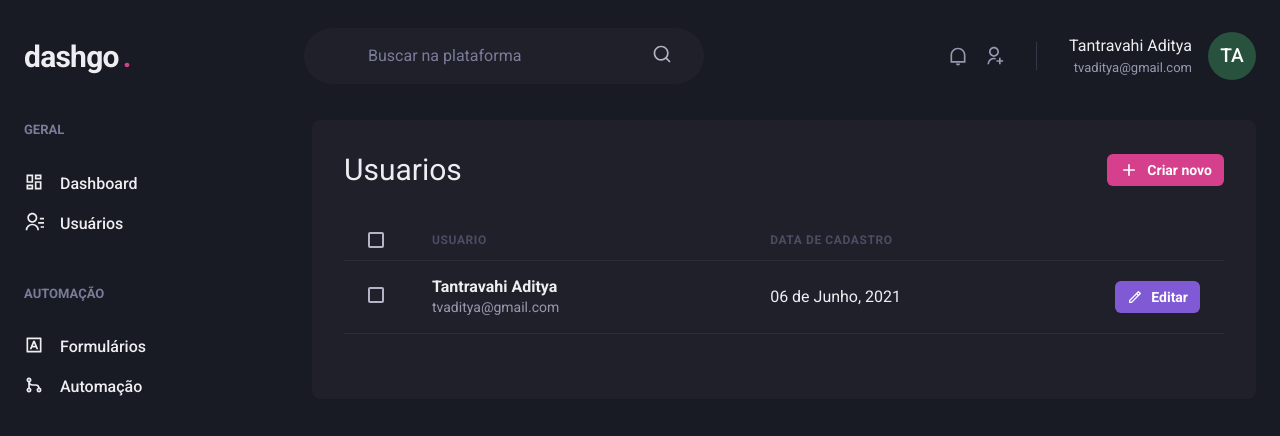
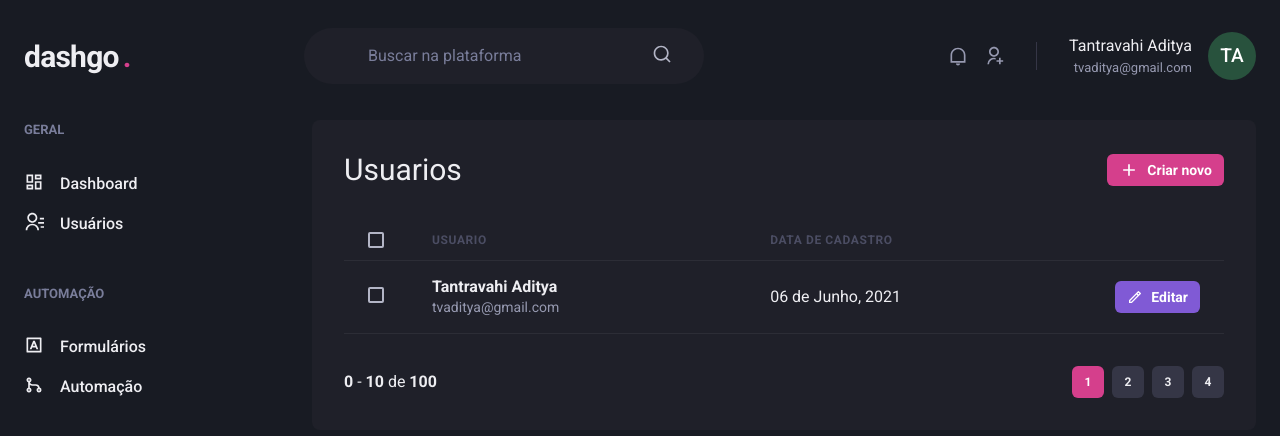
Before and after one commit to tvaditya/dashgo-react, a Next.js app: page /users in a window 1280 px wide. Shown: the top 436 px of the page. Built offline with nearby package versions, Linux system fonts and the light colour scheme.

Commit message:
Pagination component created

```diff
--- /dev/null
+++ b/src/components/Pagination.tsx
@@ -0,0 +1,66 @@
+import { Stack, Button, Box} from "@chakra-ui/react";
+
+export function Pagination() {
+    return (
+        <Stack
+            direction={"row"}
+            mt={"8"}
+            justify={"space-between"}
+            align={"center"}
+            spacing={"6"}
+        >
+            <Box>
+                <strong>0</strong> - <strong>10</strong> de <strong>100</strong>
+            </Box>
+            <Stack direction={"row"} spacing={"2"}>
+
+                <Button
+                    size="sm"
+                    fontSize="xs"
+                    width="4"
+                    colorScheme="pink"
+                    disabled
+                    _disabled={{
+                        bgColor:'pink.500',
+                        cursor: 'default',
+                    }}
+                >
+                    1
+                </Button>
+                <Button
+                    size="sm"
+                    fontSize="xs"
+                    width="4"
+                    bg="gray.700"
+                    _hover={{
+                        bg: "gray.500"
+                    }}
+                >
+                    2
+                </Button>
+                <Button
+                    size="sm"
+                    fontSize="xs"
+                    width="4"
+                    bg="gray.700"
+                    _hover={{
+                        bg: "gray.500"
+                    }}
+                >
+                    3
+                </Button>
+                <Button
+                    size="sm"
+                    fontSize="xs"
+                    width="4"
+                    bg="gray.700"
+                    _hover={{
+                        bg: "gray.500"
+                    }}
+                >
+                    4
+                </Button>
+            </Stack>
+        </Stack>
+    )
+}
--- a/src/pages/dashboard.tsx
+++ b/src/pages/dashboard.tsx
@@ -60,7 +60,7 @@
 const series = [
     {
         name: 'series1',
-        data: [21, 65 , 78, 65, 43,121, 87]
+        data: [21, 65 ,142 , 65, 43,131, 87]
     }
 ]
 
@@ -78,7 +78,7 @@
                         pb={"4"}
                     >
                         <Text fontSize={"lg"} mb={"4"}>Inscritos da semana</Text>
-                        <Chart options={options} series={series} type={"area"} height={140} />
+                        <Chart options={options} series={series} type={"area"} height={160} />
                     </Box>
                     <Box
                         p={"8"}
@@ -87,7 +87,7 @@
                         pb={"4"}
                     >
                         <Text fontSize={"lg"} mb={"4"}>Taxa de abertura</Text>
-                        <Chart options={options} series={series} type={"area"} height={140} />
+                        <Chart options={options} series={series} type={"area"} height={160} />
                     </Box>
                 </SimpleGrid>
             </Flex>
--- a/src/pages/users/index.tsx
+++ b/src/pages/users/index.tsx
@@ -1,4 +1,5 @@
 import {Box, Flex, Heading, Button, Icon, Table, Thead, Tr, Th, Checkbox, Tbody, Td, Text} from "@chakra-ui/react";
+import {Pagination} from "../../components/Pagination";
 import {Sidebar} from "../../components/Sidebar";
 import {Header} from "../../components/Header";
 import { RiAddLine, RiPencilLine } from "react-icons/ri";
@@ -60,6 +61,7 @@
                             </Tr>
                         </Tbody>
                     </Table>
+                    <Pagination />
                 </Box>
             </Flex>
         </Box>
```
